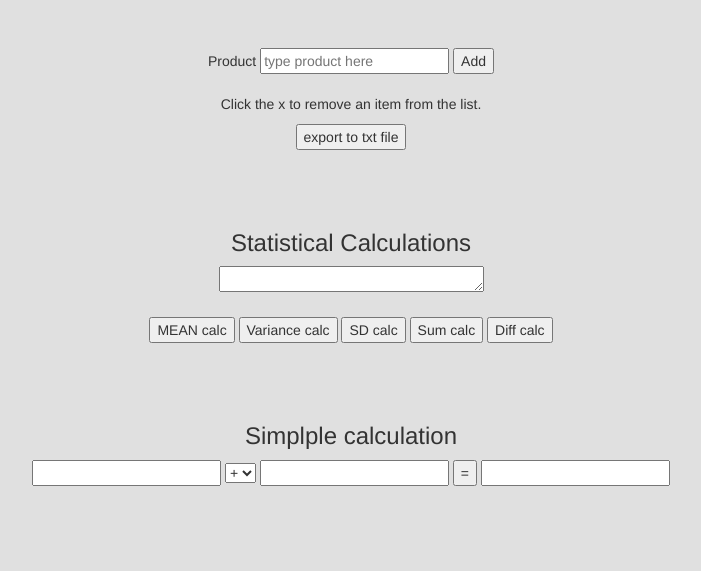
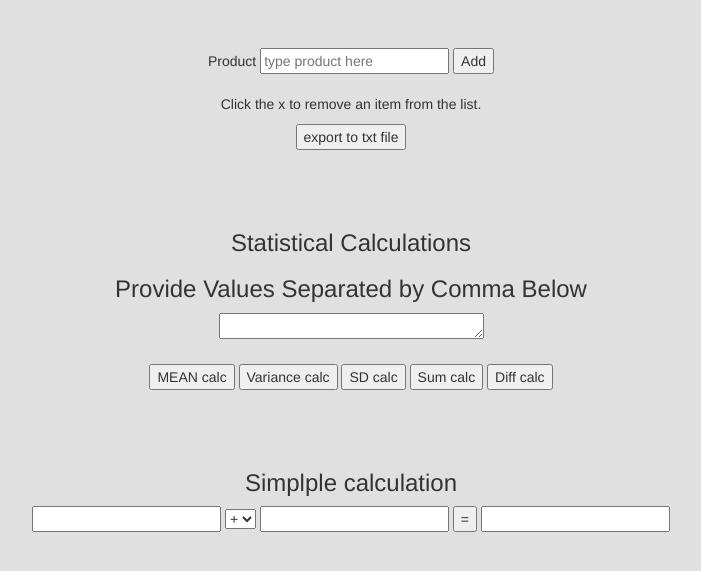
Before and after one commit to beatacable/itemList, a website: page index.html in a window 1280 px wide. Shown: the part 75-646 px from the top of the page, without its empty margins (289-990 px from the left). Drawn offline with nearby package versions, Linux system fonts and the light colour scheme.

Commit message:
Update index.html
added explanation line:
<h3>Provide Values Separated by Comma Below</h3>

```diff
--- a/index.html
+++ b/index.html
@@ -40,6 +40,7 @@
 
      <!--statistic calculations - code in app.js  -->
      <h3>Statistical Calculations</h3>
+     <h3>Provide Values Separated by Comma Below</h3>
      <textarea id="userInput" rows="1" cols="30" ng-model="inputVal"></textarea><br><br>
      <button ng-click="mean()">MEAN calc</button>
      <button ng-click="variance()">Variance calc</button>
```
